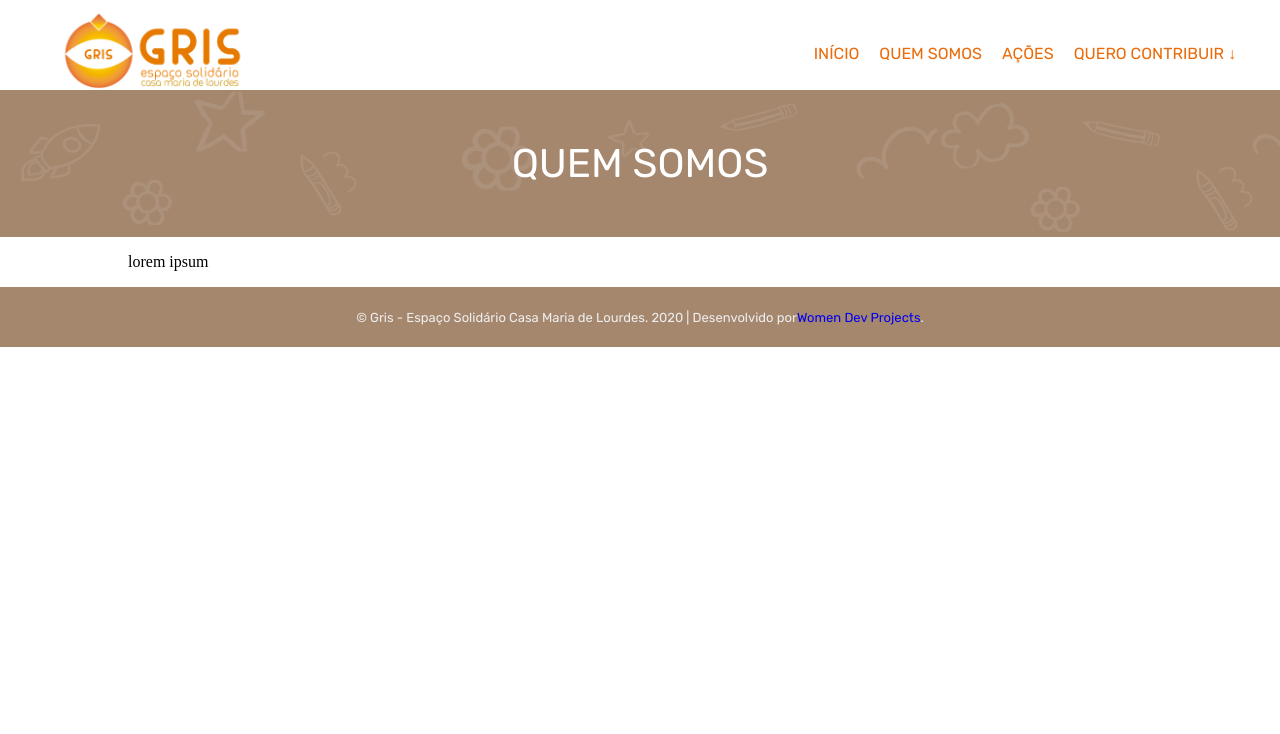
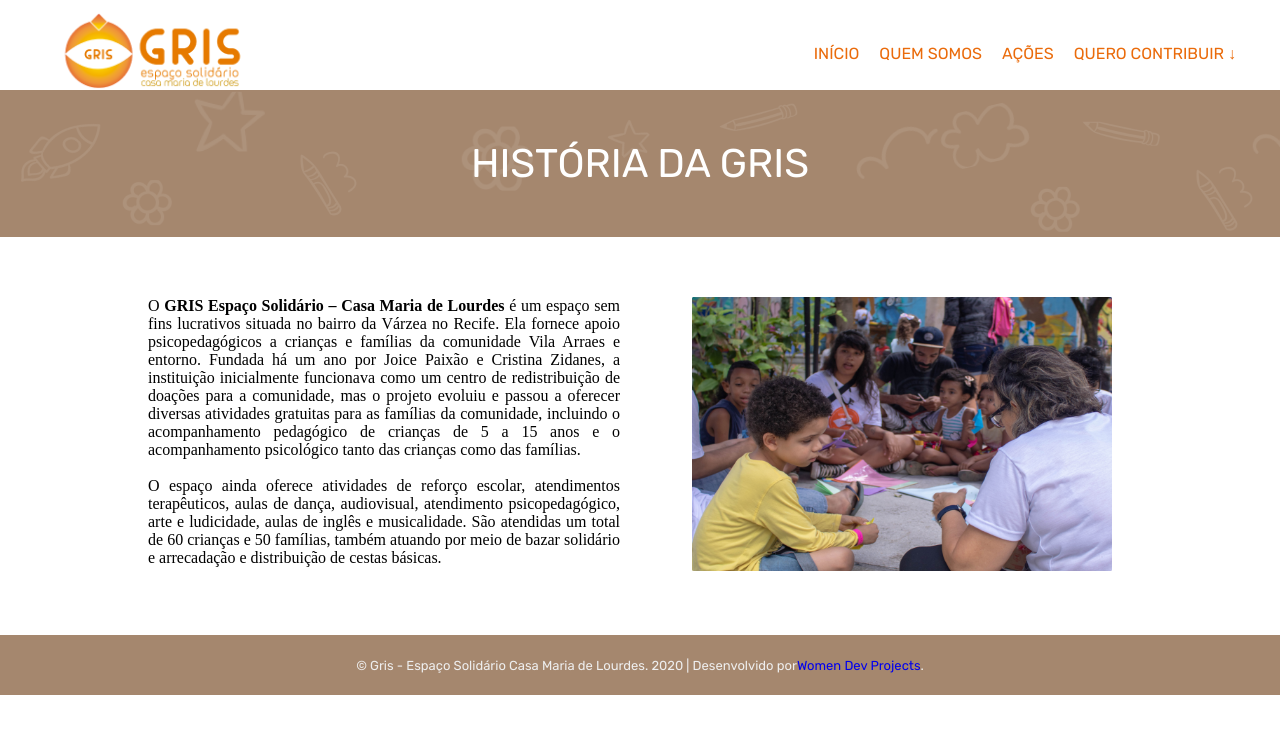
Before and after one commit to womenwhocoderecife/gris, a React (Create React App) app: page /quemsomos in a window 1280 px wide. Shown: the top 734 px of the page. Built offline with nearby package versions, Linux system fonts and the light colour scheme.

Commit message:
Adicionando foto e texto da pagina About

```diff
--- /dev/null
+++ b/src/pages/About/About.css
@@ -0,0 +1,18 @@
+.about-container{
+    display: flex;
+    flex-direction: row;
+    padding: 60px 0 ;
+    justify-content: space-between;
+}
+
+.about-description{
+    padding: 0 20px;
+    text-align: justify;
+    max-width: 50%;
+}
+
+.image-about{
+    padding: 0 40px;
+    align-self: center;
+    max-width: 500px;
+}
--- a/src/pages/About/index.js
+++ b/src/pages/About/index.js
@@ -1,10 +1,15 @@
 import React from "react";
+import "./About.css";
 import PageLayout from "../../components/PageLayout";
+import imagem from "../../assets/images/imagem-about.png" ;
 
 export default function About() {
     return (
-        <PageLayout title="Quem somos">
-            <p>lorem ipsum</p>
+        <PageLayout title="História da Gris">
+            <div className = "about-container">
+            <div className ="about-description"> O <b> GRIS Espaço Solidário – Casa Maria de Lourdes</b> é um espaço sem fins lucrativos situada no bairro da Várzea no Recife. Ela fornece apoio psicopedagógicos a crianças e famílias da comunidade Vila Arraes e entorno. Fundada há um ano por Joice Paixão e Cristina Zidanes, a instituição inicialmente funcionava como um centro de redistribuição de doações para a comunidade, mas o projeto evoluiu e passou a oferecer diversas atividades gratuitas para as famílias da comunidade, incluindo o acompanhamento pedagógico de crianças de 5 a 15 anos e o acompanhamento psicológico tanto das crianças como das famílias. <br/> <br/> O espaço ainda oferece atividades de reforço escolar, atendimentos terapêuticos, aulas de dança, audiovisual, atendimento psicopedagógico, arte e ludicidade, aulas de inglês e musicalidade. São atendidas um total de 60 crianças e 50 famílias, também atuando por meio de bazar solidário e arrecadação e distribuição de cestas básicas.</div>
+            <div className ="image-about"> <img src = {imagem} alt= ""/> </div>
+            </div>
         </PageLayout>
     );
 }
```
Also changed, not shown: src/assets/images/imagem-about.png (added).
